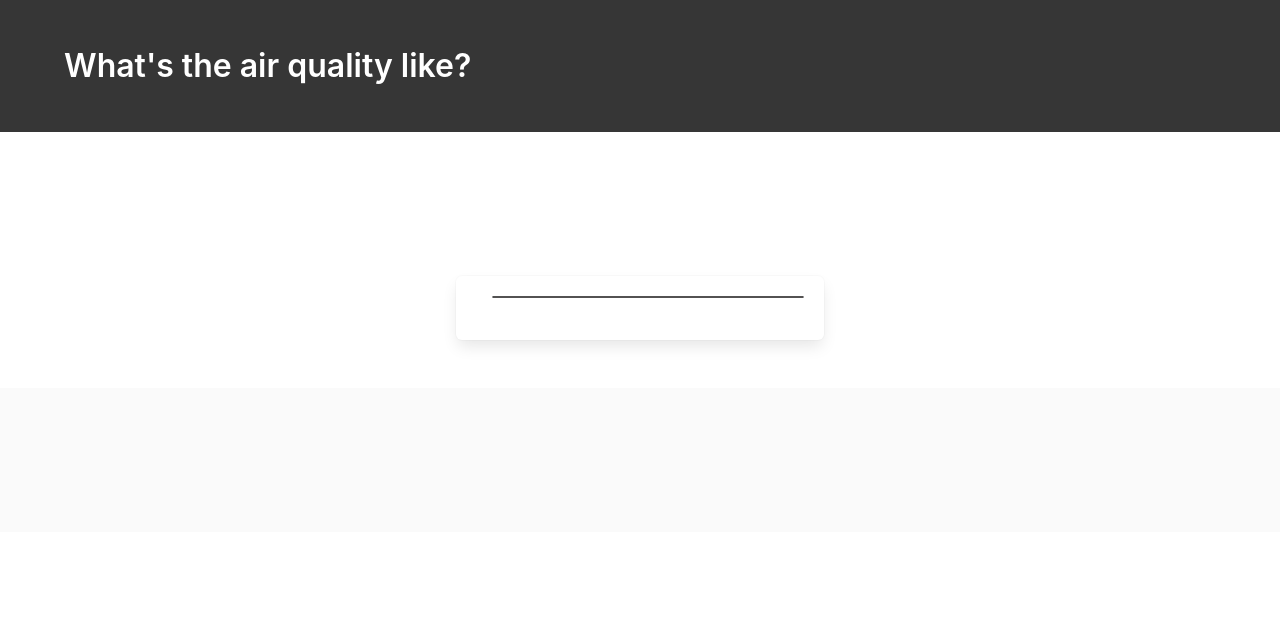
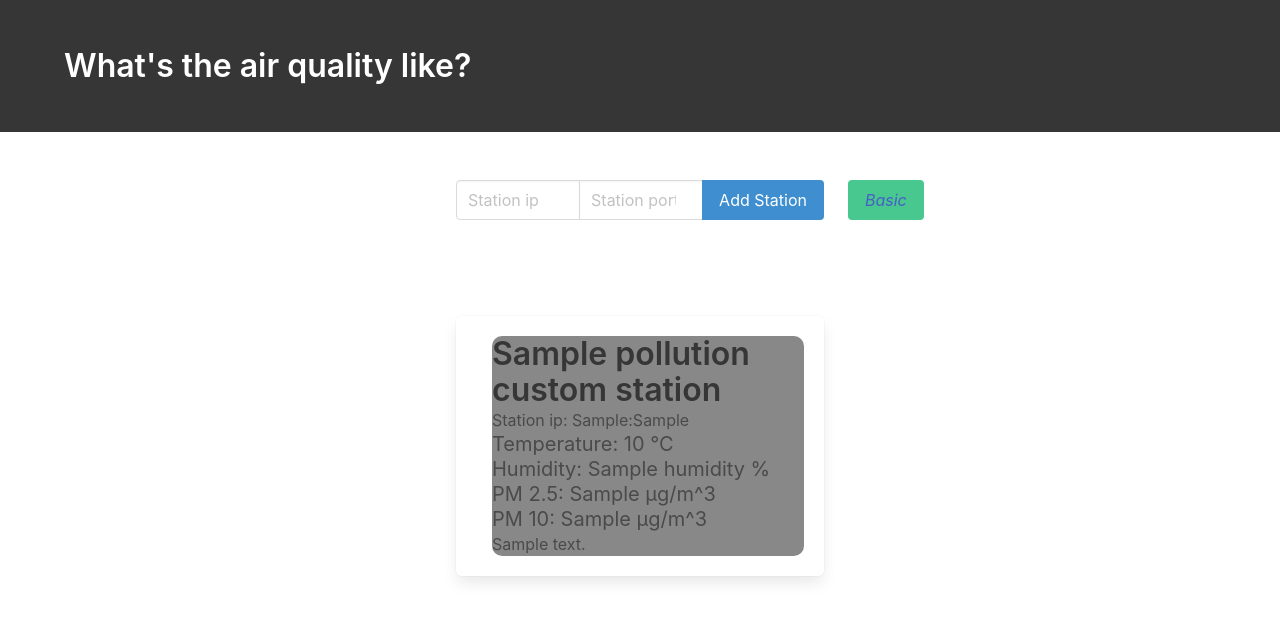
Before and after one commit to 110kc3/python_weather_api, a Django app: template dj_ango/pollution_master/pollution/templates/custom/custom.html in a window 1280 px wide. Shown: the top 621 px of the page. Run offline with Django 3.2, Linux system fonts and the light colour scheme; the template is opened without the code that fills it: values that come from a table or form of the project are taken from there, most other values are stand-ins (such as "Sample title", 1, 10 or a date in 2020); some libraries are stand-ins or nearby versions.

Commit message:
Server handling adding Custom station

```diff
--- a/dj_ango/pollution_master/pollution/admin.py
+++ b/dj_ango/pollution_master/pollution/admin.py
@@ -1,7 +1,10 @@
 from django.contrib import admin
 
 from .models import City
+
+from .models import Custom_station
 # Register your models here.
 
 
 admin.site.register(City)
+admin.site.register(Custom_station)
--- a/dj_ango/pollution_master/pollution/forms.py
+++ b/dj_ango/pollution_master/pollution/forms.py
@@ -1,6 +1,7 @@
 from django.forms import ModelForm, TextInput
 from django import forms
 from .models import City
+from .models import Custom_station
 
 
 class CityForm(ModelForm):
@@ -23,6 +24,11 @@ class StationForm(ModelForm):
         #     attrs={'class': 'input', 'placeholder': 'Station longitude ', 'step': "0.01"})}
 
 
+class CustomStationForm(ModelForm):
+    class Meta:
+        model = Custom_station
+        fields = ['station_ip', 'station_port', 'station_adding_date']
+
 # class City(models.Model):
 #     city_name = models.CharField(max_length=40)
 
--- a/dj_ango/pollution_master/pollution/models.py
+++ b/dj_ango/pollution_master/pollution/models.py
@@ -33,6 +33,14 @@ class City(models.Model):
         return self.city_adding_date >= timezone.now() - datetime.timedelta(days=1)
 
 
+class Custom_station(models.Model):
+    station_ip = models.GenericIPAddressField()
+    station_port = models.IntegerField()
+
+    station_adding_date = models.DateTimeField('date added')
+
+    def was_added_recently(self):
+        return self.city_adding_date >= timezone.now() - datetime.timedelta(days=1)
 # class Coordinates(models.Model):
 #     question = models.ForeignKey(City, on_delete=models.CASCADE)
 #     choice_text = models.CharField(max_length=200)
--- a/dj_ango/pollution_master/pollution/templates/custom/custom.html
+++ b/dj_ango/pollution_master/pollution/templates/custom/custom.html
@@ -36,8 +36,33 @@
                 <div class="column  is-4">
 
                 </div>
-                <!-- POST for pollution -->
+                 <!-- POST for pollution -->
+                 <div class="column is-one-third ">
+                    <form method="POST">
+                        {% csrf_token %}
+                        <div class="field has-addons">
+                            <div class="control is-expanded">
+                                <!-- {{ form.city_latitude }} -->
+                                {% render_field form.station_ip class="input" placeholder="Station ip" %}
+                            </div>
+                            <div class="control is-expanded">
+                                <!-- {{ form.city_longitude }} -->
+                                {% render_field form.station_port class="input" placeholder="Station port" %}
+                            </div>
+                            <div class="control">
+                                <button type="submit" class="button is-info" name ="add_station_button">
+                                    Add Station
+                                </button>
+                            </div>
+                        </div>
+                    </form>
+                </div>
+                 <!-- <a class="btn btn-primary" href="/admin">Text redirect</a> -->
                 <div class="column is-one-third ">
+                    <button class="button is-success"><a href="/pollution"> <dfn data-info="Get data from public stations">Basic</dfn></a></button>
+
+
+                </div>
 
                 </div>
             </div>
@@ -48,7 +73,7 @@
         <div class="container">
             <div class="columns" >
                 <div class="column is-offset-4 is-4">
-                    {% for pollution_city in weather_data %}
+                    {% for pollution_custom_station in weather_data_custom %}
                     <div class="box">
                         <article class="media">
                             <div class="media-left">
@@ -60,24 +85,24 @@
                             <div class="media-content">
 
                                 <!-- TODO: implement background-color based on air quality -->
-                                <div class="content" style="border-radius: 10px;
-                                border: 1px solid rgb(83, 82, 82);">
+                                <div class="content" style="border-radius: 10px; background-color: {{ pollution_custom_station.color }};">
                                     <p>
-                                        <!-- <span class="title">{{ pollution_city.city_name }}</span>
+                                        <span class="title">{{ pollution_custom_station.city_name }}</span>
                                         <br>
-                                        Station Lat: {{ pollution_city.city_latitude }} Lng: {{ pollution_city.city_longitude }}
+
+                                        Station ip: {{ pollution_custom_station.station_ip }}:{{ pollution_custom_station.station_port }}
 
                                         <br>
-                                        <span class="subtitle">Temperature: {{ pollution_city.temperature }} °C</span>
+                                        <span class="subtitle">Temperature: {{ pollution_custom_station.temperature }} °C</span>
                                         <br>
-                                        <span class="subtitle">Humidity: {{ pollution_city.humidity }} %</span>
+                                        <span class="subtitle">Humidity: {{ pollution_custom_station.humidity }} %</span>
 
                                         <br>
-                                        <span class="subtitle">PM 2.5: {{ pollution_city.pm2_5 }} µg/m^3</span>
+                                        <span class="subtitle">PM 2.5: {{ pollution_custom_station.pm2_5 }} µg/m^3</span>
                                         <br>
-                                        <span class="subtitle">PM 10: {{ pollution_city.pm10 }} µg/m^3</span>
+                                        <span class="subtitle">PM 10: {{ pollution_custom_station.pm10 }} µg/m^3</span>
 
-                                        <br> {{ pollution_city.description }} -->
+                                        <br> {{ pollution_custom_station.description }}
                                     </p>
                                 </div>
                             </div>
--- /dev/null
+++ b/dj_ango/pollution_master/recent_response_station.json
@@ -0,0 +1 @@
+{"current": {"indexes": [{"stationcity": "Gliwice", "color": "#D1CF1E", "advice": "Take a breath!", "name": "AIRLY_CAQI", "description": "Air is quite good.", "level": "LOW"}], "values": [{"name": "PM1", "value": 10}, {"value": 22.1, "name": "PM25"}, {"value": 37.4, "name": "PM10"}, {"value": 1000, "name": "PRESSURE"}, {"value": 48.0, "name": "HUMIDITY"}, {"value": 25.0, "name": "TEMPERATURE"}]}}
```
Also changed, not shown: dj_ango/pollution_master/pollution/views.py (+85 -4 lines), dj_ango/pollution_master/recent_response.json (+1 -1 lines), dj_ango/pollution_master/response_check.json (+1 -1 lines), dj_ango/pollution_master/db.sqlite3, dj_ango/pollution_master/pollution/migrations/0002_custom_station.py (added), 1 other file.
